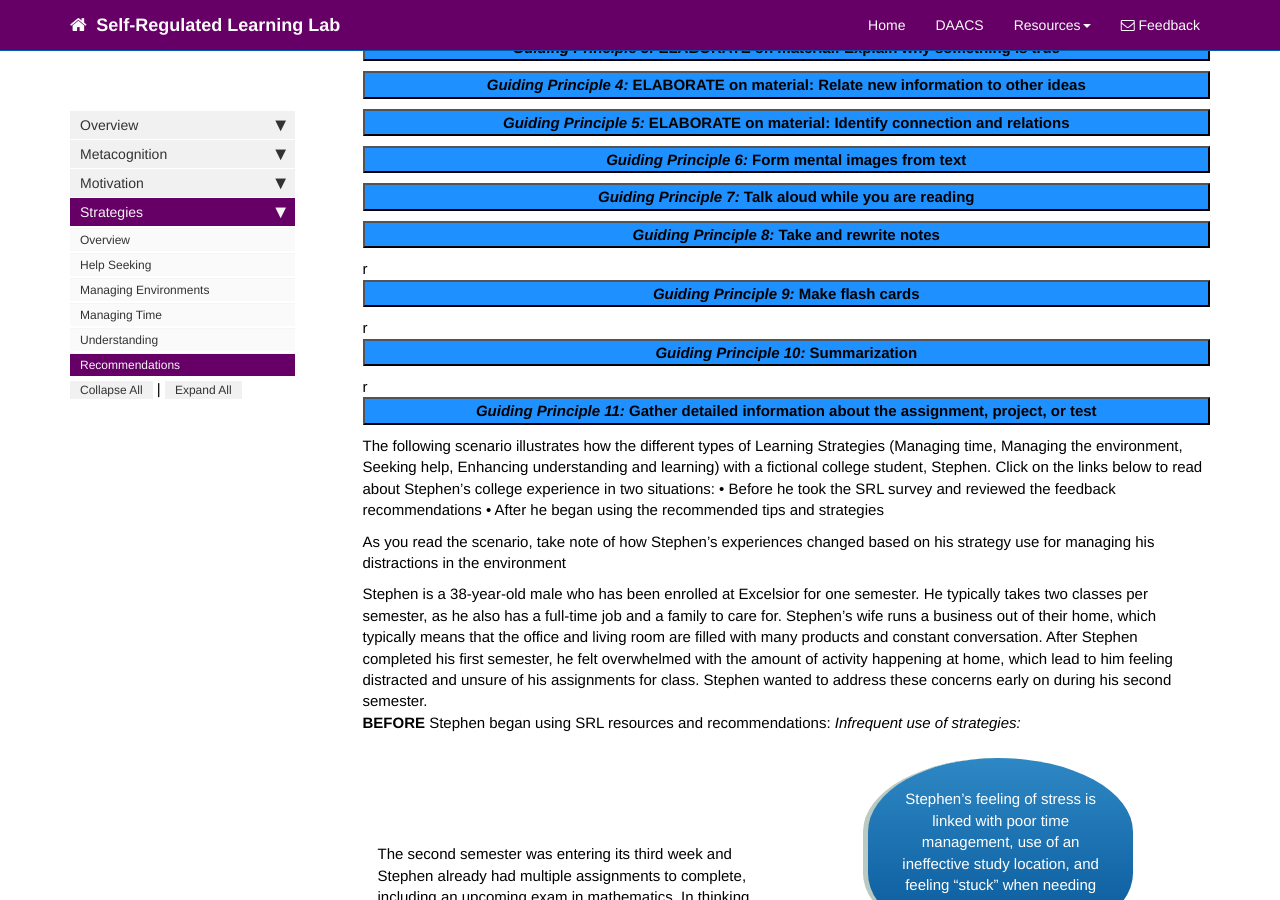
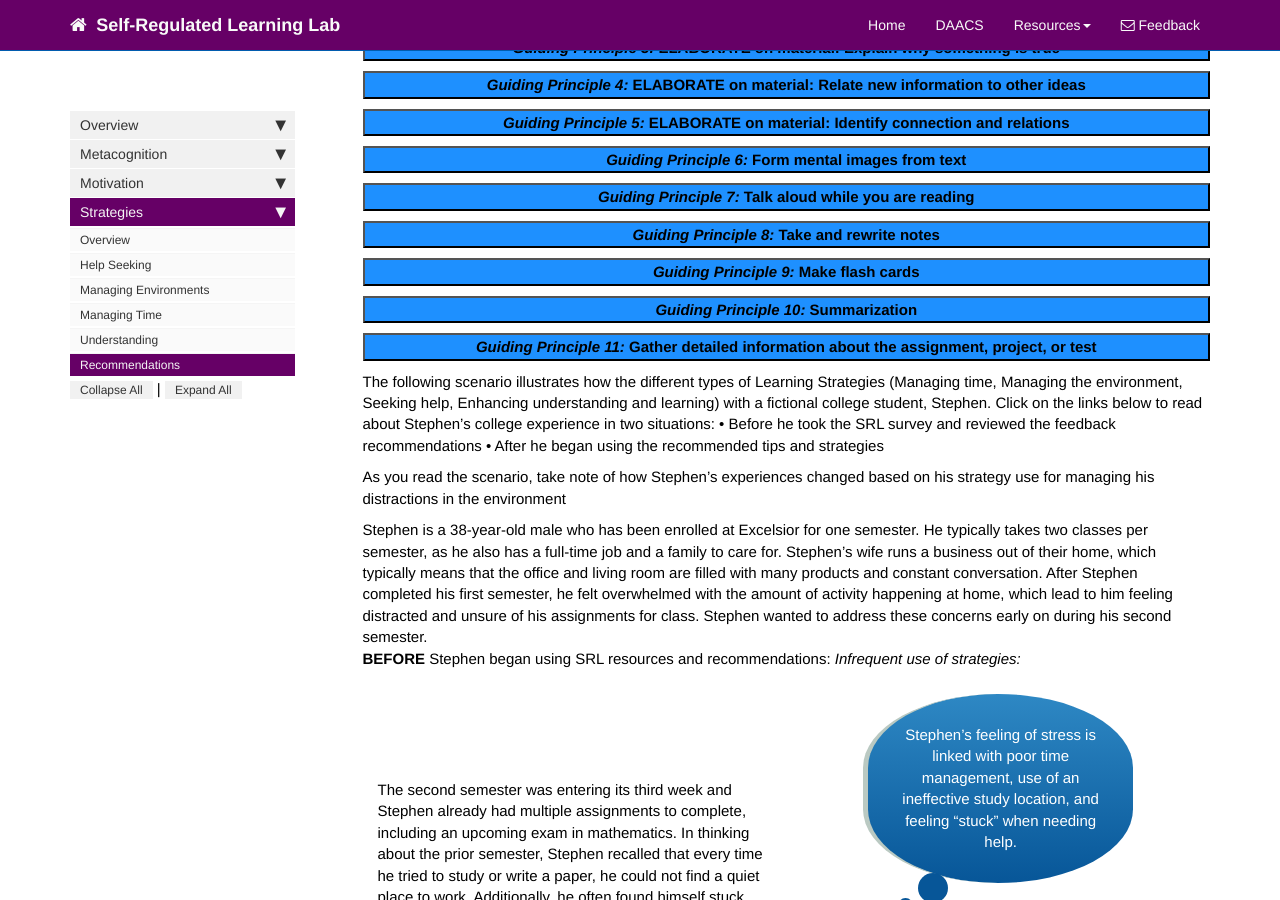
Before and after one commit to dfranklin02/SRL, a Jekyll site: the page built from docs/pages/strategies/strategies_recommendations.md, in a window 1280 px wide and 900 px high, scrolled down 1834 px. Built offline with Jekyll 4.4.1, drawn with Linux system fonts in a browser that asks for light colours; nearby versions of some CDN libraries; comment, search, counter and statistics services are not loaded.

Commit message:
Update strategies_recommendations.md

```diff
--- a/docs/pages/strategies/strategies_recommendations.md
+++ b/docs/pages/strategies/strategies_recommendations.md
@@ -354,7 +354,7 @@ Taking notes is an important step in learning material. When you are reading out
 <br>
 </div>
 
-r<button data-toggle="collapse" data-target="#understandingrec9" style="background-color:DodgerBlue; width:100%"><b><i>Guiding Principle 9:</i> Make flash cards</b></button>
+<button data-toggle="collapse" data-target="#understandingrec9" style="background-color:DodgerBlue; width:100%"><b><i>Guiding Principle 9:</i> Make flash cards</b></button>
 
 <div id="understandingrec9" class="collapse">
 Use index cards in order to remember things such as facts, details, definitions, and formulas. You should write a question or key term on one side of the note card and then write an explanation on the back side of the card. In order to get the most from your flash cards, vary which side you look at first. For example, sometimes you want to be sure to look at the word and verbally say the definition that you expect to be on the other side. Other times, you should look at the definition and try to identify what vocabulary word or concept it is describing. It is essential that you use notecards repeatedly. Don’t just make them and assume that your studying is complete!
@@ -362,14 +362,14 @@ Use index cards in order to remember things such as facts, details, definitions,
 <br>
 </div>
 
-r<button data-toggle="collapse" data-target="#understandingrec10" style="background-color:DodgerBlue; width:100%"><b><i>Guiding Principle 10:</i> Summarization</b></button>
+<button data-toggle="collapse" data-target="#understandingrec10" style="background-color:DodgerBlue; width:100%"><b><i>Guiding Principle 10:</i> Summarization</b></button>
 
 <div id="understandingrec10" class="collapse">
 Writing summaries is useful thing to do when reading texts or when studying. Making a summary of what you are learning can help you better understand material and to assess how much you already have retained. By writing the important points in your own words, you will also be more likely to recall the material later on. If you are unsure about how to pick out the main ideas, it would be a good idea to meet with your advisor and practice. You can read a section of the text while with your advisor and practice determining the important ideas. Because the advisor will be there, he/she can provide you with feedback about your ability to pick out the big idea in a text.
 <br><br>
 </div>
 
-r<button data-toggle="collapse" data-target="#understandingrec11" style="background-color:DodgerBlue; width:100%"><b><i>Guiding Principle 11:</i> Gather detailed information about the assignment, project, or test</b></button>
+<button data-toggle="collapse" data-target="#understandingrec11" style="background-color:DodgerBlue; width:100%"><b><i>Guiding Principle 11:</i> Gather detailed information about the assignment, project, or test</b></button>
 
 <div id="understandingrec11" class="collapse">
 To perform well on any activity, students need to have a clear idea about the demands and requirements of those activities. This might involve identifying the content, format, and length of the test. When writing essay, you may want to identify the type of essay to be completed as well as it length or other requirements. Thus, regardless of the things you are asked to do in school, make sure you have a clear sense of what is actually being asked of you.
```
